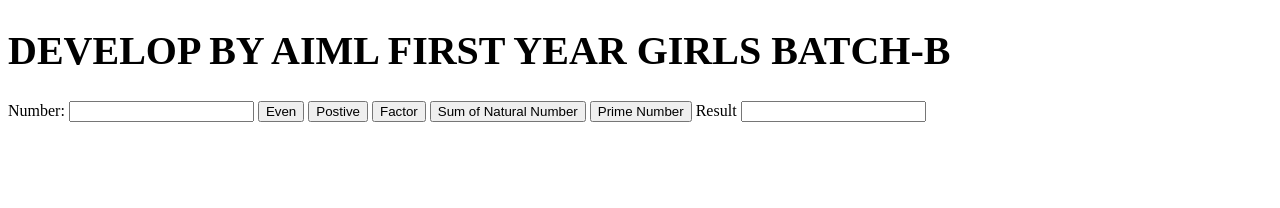
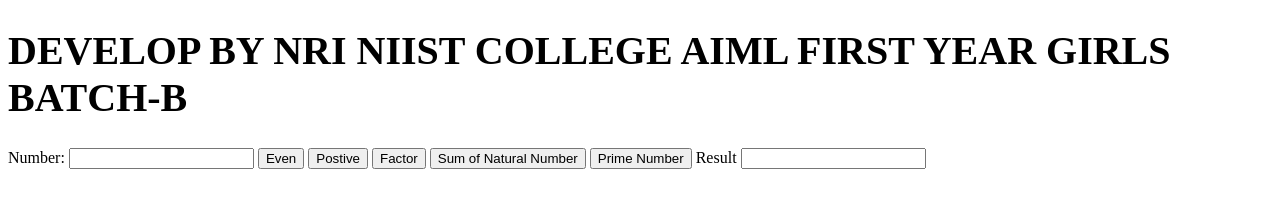
Before and after one commit to vaishu-964/AimlGirlsNumberCheckApp, a plain HTML site: page index.html in a window 1280 px wide. Drawn offline with Linux system fonts and the light colour scheme.

Commit message:
Update index.html

```diff
--- a/index.html
+++ b/index.html
@@ -22,7 +22,7 @@
 </head>
 
 <body>
-<h1>Develop by AIML First Year Girls Batch-B</h1>
+<h1>Develop by NRI NIIST COLLEGE AIML First Year Girls Batch-B</h1>
     <label>Number: </label>
     <input type="text" id="d1" autocomplete="off">
     <button type="button" onclick="isEven()">Even</button>
```
